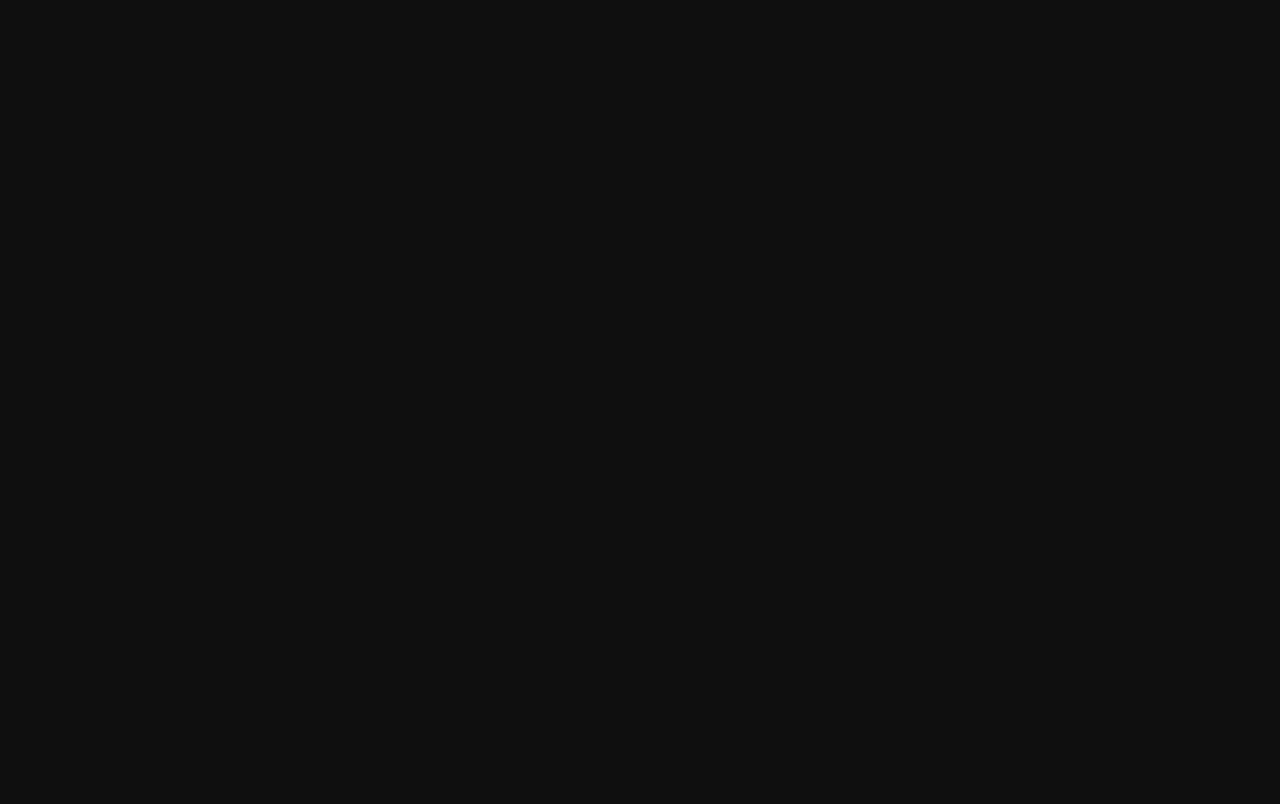
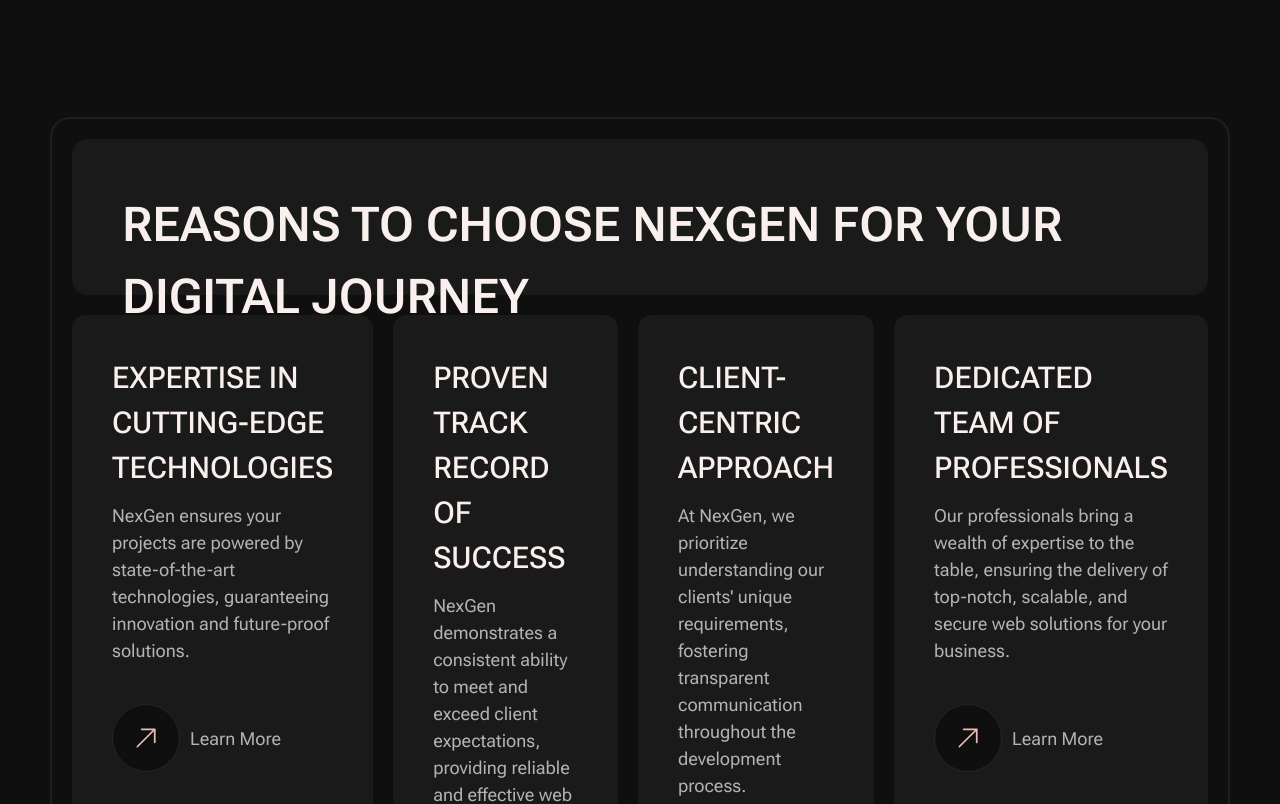
Before and after one commit to Gdzelishviliv/rowix-task, a React (Vite) app: page / in a window 1280 px wide. Shown: the part 1000-1804 px from the top of the page. Before the commit the page ends 997 px from the top, so only its background shows below. Built offline with nearby package versions, Linux system fonts and the light colour scheme.

Commit message:
feat[add]-information section

```diff
--- a/src/App.jsx
+++ b/src/App.jsx
@@ -2,6 +2,7 @@
 import Achivements from "./components/organisms/Achivements";
 import Header from "./components/organisms/Header";
 import Home from "./components/organisms/Home";
+import Information from "./components/organisms/Information";
 
 function App() {
   return (
@@ -9,6 +10,7 @@
       <Header />
       <Home />
       <Achivements />
+      <Information />
     </>
   );
 }
--- /dev/null
+++ b/src/components/atoms/InfoCard.jsx
@@ -0,0 +1,21 @@
+import React from "react";
+import ArchiveIcn from "../../assets/ArchiveIcn.svg"
+
+const InfoCard = ({ heading, description }) => {
+  return (
+    <div className="bg-[#1A1A1A] w-full text-start p-10 rounded-[14px]">
+      <div className="flex flex-col gap-3">
+        <h3 className="font-flex font-medium text-[30px] text-[#F9EFEC] leading-[150%] uppercase">
+          {heading}
+        </h3>
+        <p className="font-flex text-[18px] text-[#B3B3B2]">{description}</p>
+      </div>
+      <div className="flex justify-start items-center gap-2.5 mt-10 cursor-pointer">
+        <img src={ArchiveIcn} alt="Archive Icon" />
+        <p className="font-flex text-[18px] text-[#B3B3B2]">Learn More</p>
+      </div>
+    </div>
+  );
+};
+
+export default InfoCard;
--- /dev/null
+++ b/src/components/organisms/Information.jsx
@@ -0,0 +1,45 @@
+import React from "react";
+import InfoCard from "../atoms/InfoCard";
+
+const Information = () => {
+  const CardInfo = [
+    {
+      heading: "Expertise in Cutting-Edge Technologies",
+      description:
+        "NexGen ensures your projects are powered by state-of-the-art technologies, guaranteeing innovation and future-proof solutions.",
+    },
+    {
+      heading: "Proven Track Record of Success",
+      description:
+        "NexGen demonstrates a consistent ability to meet and exceed client expectations, providing reliable and effective web solutions tailored to diverse needs.",
+    },
+    {
+      heading: "Client-Centric Approach",
+      description:
+        "At NexGen, we prioritize understanding our clients' unique requirements, fostering transparent communication throughout the development process.",
+    },
+    {
+      heading: "Dedicated Team of Professionals",
+      description:
+        "Our professionals bring a wealth of expertise to the table, ensuring the delivery of top-notch, scalable, and secure web solutions for your business.",
+    },
+  ];
+  return (
+    <div className="flex flex-col gap-5 border-2 border-[#1F1F1F] p-5 rounded-[20px] mt-[100px]">
+      <div className="font-flex p-[50px] font-semibold h-[156px] text-[48px] text-[#F9EFEC] bg-[#1A1A1A] w-full rounded-2xl uppercase">
+        Reasons to Choose NexGen for Your Digital Journey
+      </div>
+      <div className="flex gap-5">
+        {CardInfo.map((card, index) => (
+          <InfoCard
+            key={index}
+            heading={card.heading}
+            description={card.description}
+          />
+        ))}
+      </div>
+    </div>
+  );
+};
+
+export default Information;
```
